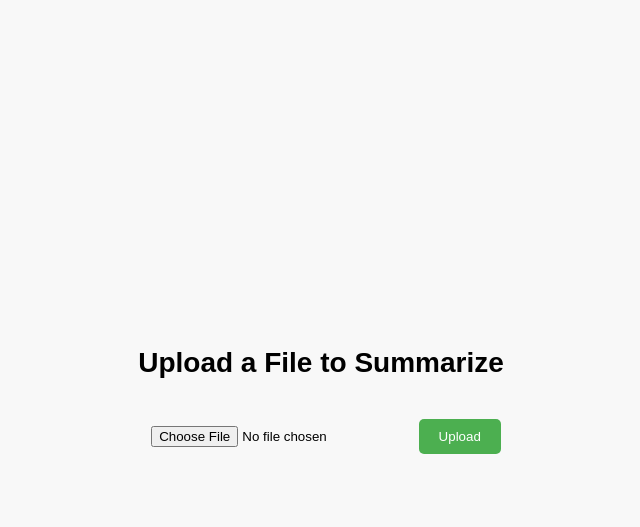
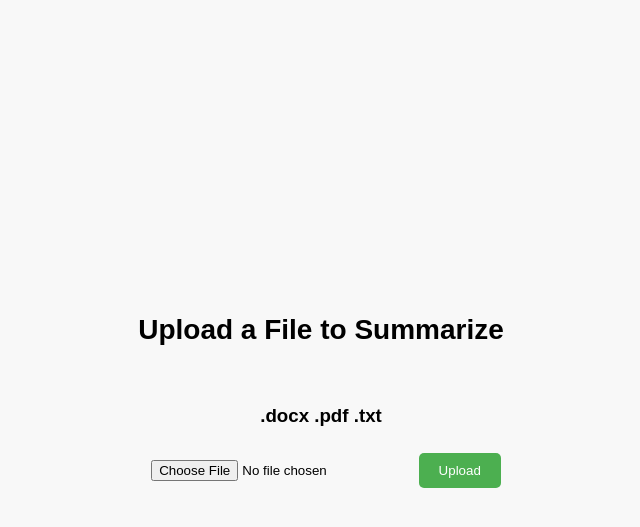
Before and after one commit to FernandoAracena/Summarize, a Flask app: page / in a window 1280 px wide. Shown: the top 527 px of the page, without its empty margins (319-959 px from the left). Run offline with Flask 3, Linux system fonts and the light colour scheme.

Commit message:
adding subtitule to upload page

```diff
--- a/templates/upload.html
+++ b/templates/upload.html
@@ -10,6 +10,7 @@
 <body>
     <div class="container">
         <h1 class="title">Upload a File to Summarize</h1>
+        <h3>.docx .pdf .txt</h3>
         <form class="form" method="post" enctype="multipart/form-data">
             <div>
                 <input class="file-input" type="file" name="file">
```
